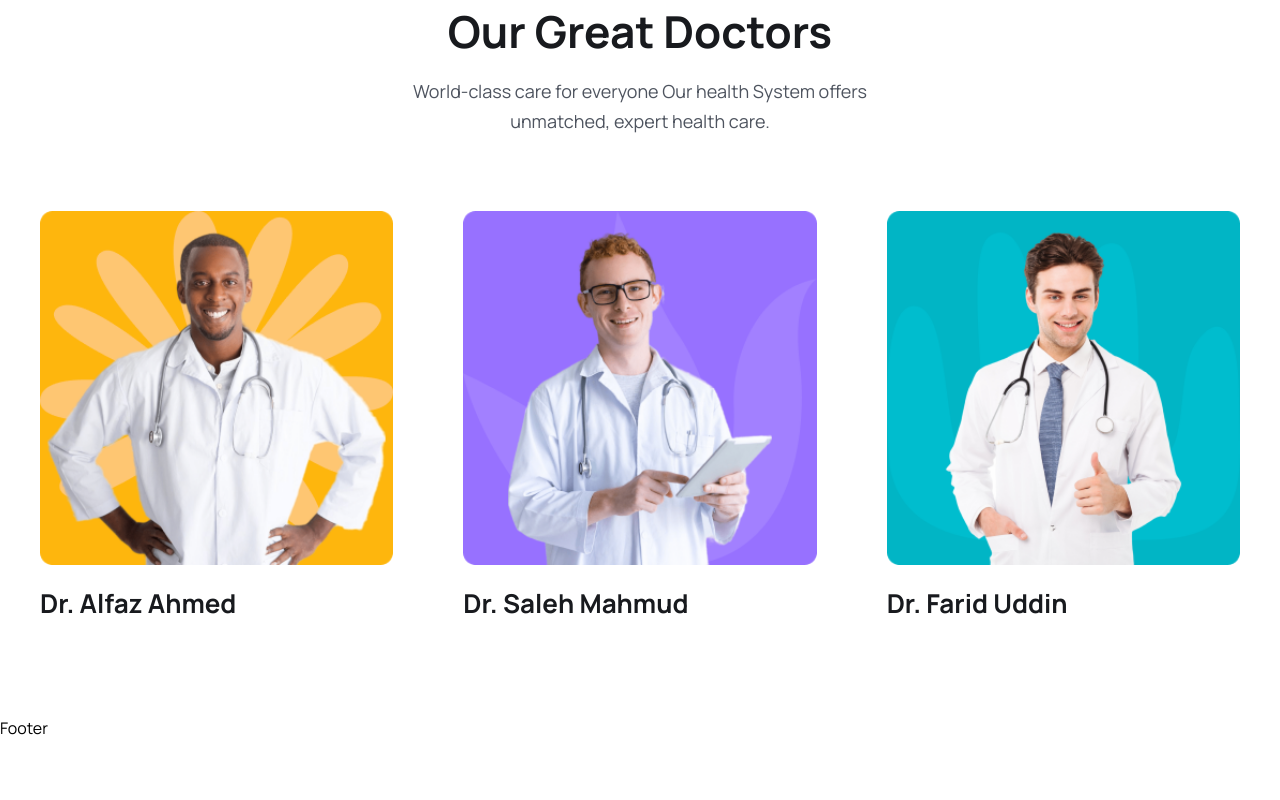
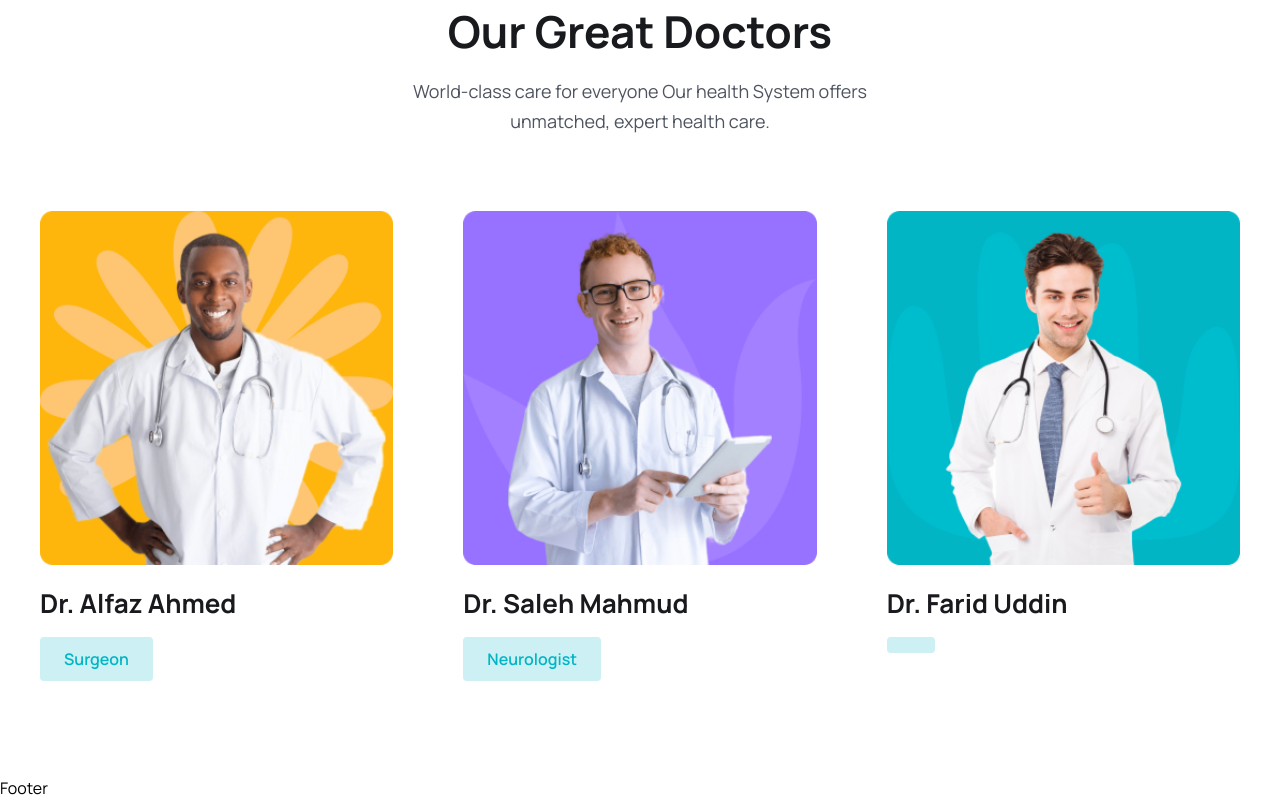
Before and after one commit to sanieni6/MERN-Doctor-apoinment-web, a React (Vite) app: page / in a window 1280 px wide. Shown: the part 3991-4791 px from the top of the page. Before the commit the page ends 4731 px from the top, so only its background shows below. Built offline with nearby package versions, Linux system fonts and the light colour scheme.

Commit message:
add especialization

```diff
--- a/src/components/Doctors/DoctorCard.jsx
+++ b/src/components/Doctors/DoctorCard.jsx
@@ -20,7 +20,13 @@ const DoctorCard = ({ doctor }) => {
         {name}
     </h2>
 
-  </div>;
+    <div className="mt-2 lg:mt-4 flex items-center justify-between">
+      <span className="bg-[#ccf0f3] text-irisBlueColor py-1 px-2 lg:py-2 lg:px-6 text-[12px]
+       leading-4 lg:text-[16px] lg:leading-7 font-semibold rounded">
+        {specialization}
+      </span>
+    </div>
+  </div>
 };
 
 export default DoctorCard;
```
